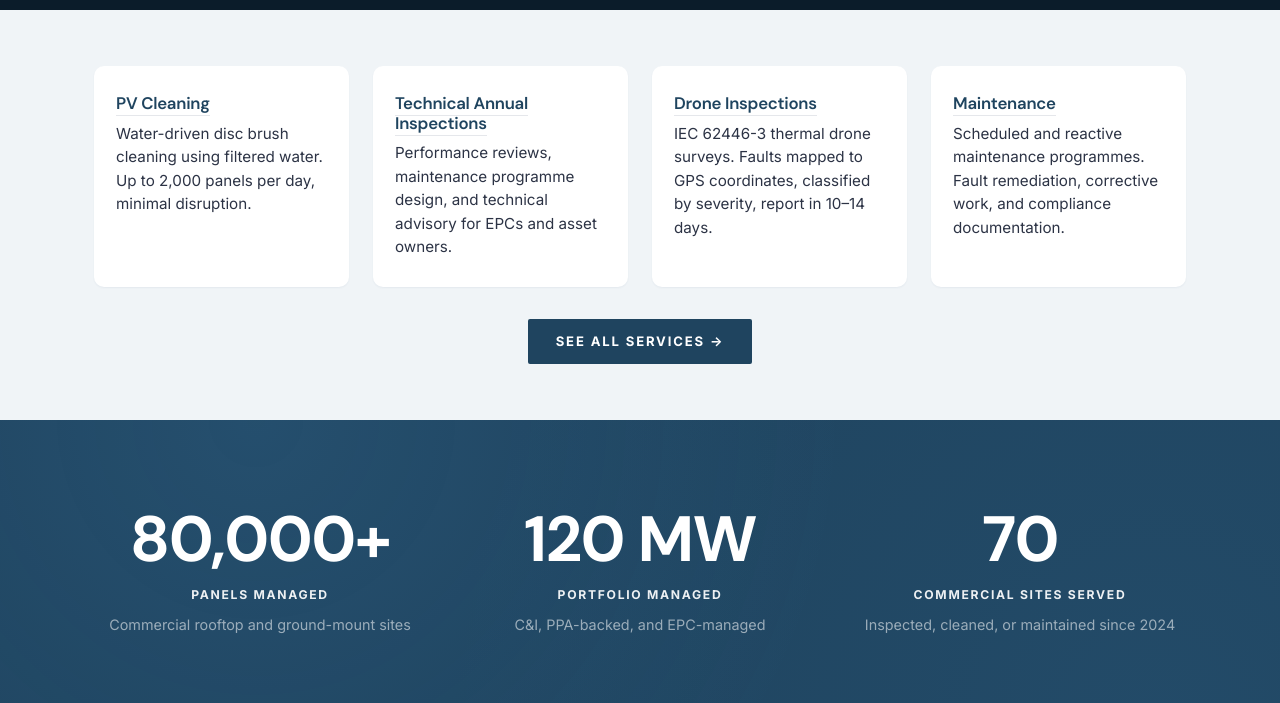
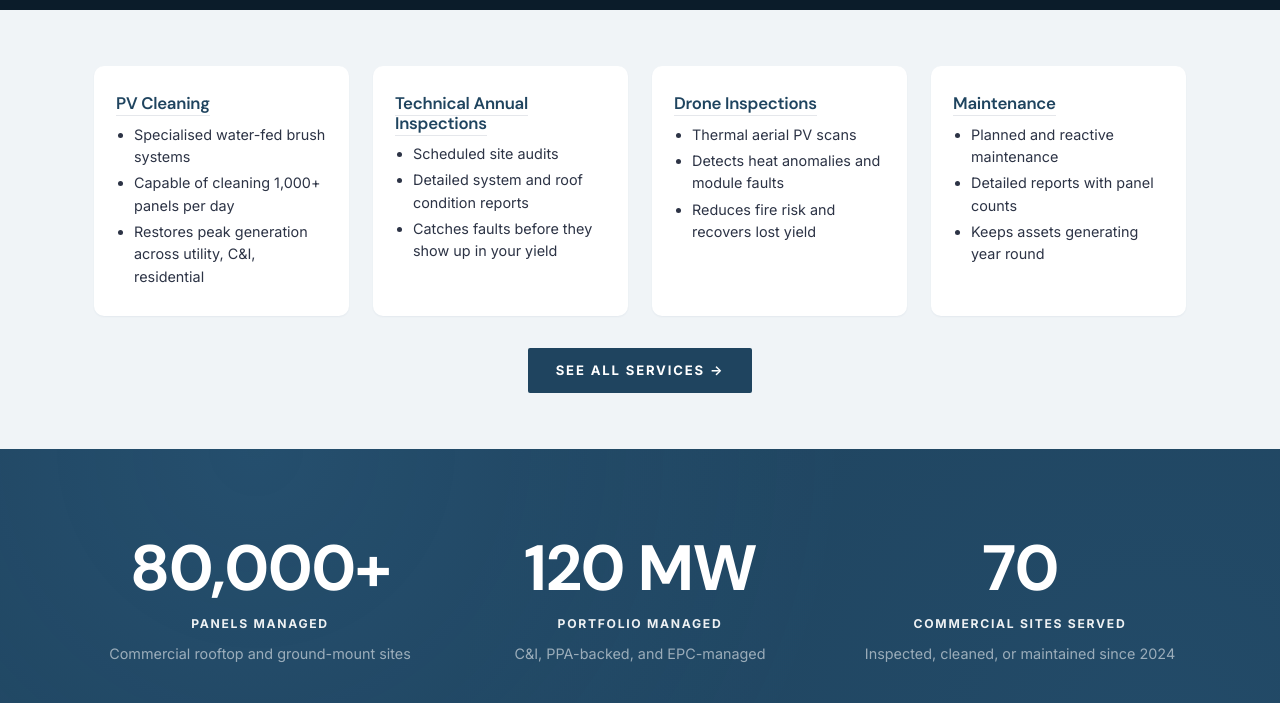
Before and after one commit to tomas-underbite/solar-cleanup-hub, a plain HTML site: page index.html in a window 1280 px wide. Shown: the part 4380-5083 px from the top of the page. Drawn offline with nearby package versions, Linux system fonts and the light colour scheme.

Commit message:
2.3 rewrite service card bullets

```diff
--- a/index.html
+++ b/index.html
@@ -642,10 +642,13 @@
     @keyframes svc-border-spin {
       to { --svc-ang: 360deg; }
     }
-    .svc-teaser-item h3 { font-size: 1.05rem; margin-bottom: 8px; }
+    .svc-teaser-item h3 { font-size: 1.05rem; margin-bottom: 10px; }
     .svc-teaser-item h3 a { color: var(--navy); border-bottom: 1px solid var(--border); padding-bottom: 1px; }
     .svc-teaser-item h3 a:hover { color: var(--blue); border-bottom-color: var(--blue); }
     .svc-teaser-item p { color: var(--text); font-size: .95rem; margin: 0; }
+    .svc-teaser-item ul { margin: 0; padding-left: 18px; }
+    .svc-teaser-item ul li { color: var(--text); font-size: .9rem; line-height: 1.55; margin-bottom: 4px; }
+    .svc-teaser-item ul li:last-child { margin-bottom: 0; }
 
     /* ---------- SCALE BAND ---------- */
     .scale-band {
@@ -1563,19 +1566,35 @@
         <div class="svc-teaser-grid">
           <div class="svc-teaser-item reveal">
             <h3><a href="services.html#cleaning">PV Cleaning</a></h3>
-            <p>Water-driven disc brush cleaning using filtered water. Up to 2,000 panels per day, minimal disruption.</p>
+            <ul>
+              <li>Specialised water-fed brush systems</li>
+              <li>Capable of cleaning 1,000+ panels per day</li>
+              <li>Restores peak generation across utility, C&amp;I, residential</li>
+            </ul>
           </div>
           <div class="svc-teaser-item reveal">
             <h3><a href="services.html#consultancy">Technical Annual Inspections</a></h3>
-            <p>Performance reviews, maintenance programme design, and technical advisory for EPCs and asset owners.</p>
+            <ul>
+              <li>Scheduled site audits</li>
+              <li>Detailed system and roof condition reports</li>
+              <li>Catches faults before they show up in your yield</li>
+            </ul>
           </div>
           <div class="svc-teaser-item reveal">
             <h3><a href="services.html#drone">Drone Inspections</a></h3>
-            <p>IEC 62446-3 thermal drone surveys. Faults mapped to GPS coordinates, classified by severity, report in 10–14 days.</p>
+            <ul>
+              <li>Thermal aerial PV scans</li>
+              <li>Detects heat anomalies and module faults</li>
+              <li>Reduces fire risk and recovers lost yield</li>
+            </ul>
           </div>
           <div class="svc-teaser-item reveal">
             <h3><a href="services.html#reporting">Maintenance</a></h3>
-            <p>Scheduled and reactive maintenance programmes. Fault remediation, corrective work, and compliance documentation.</p>
+            <ul>
+              <li>Planned and reactive maintenance</li>
+              <li>Detailed reports with panel counts</li>
+              <li>Keeps assets generating year round</li>
+            </ul>
           </div>
         </div>
         <div style="text-align:center;margin-top:32px;">
```
